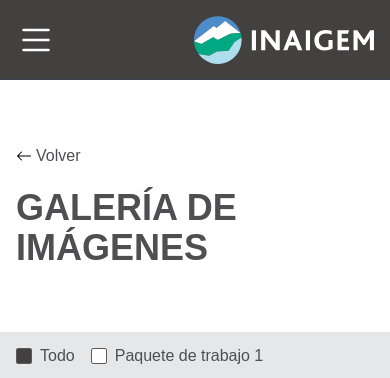
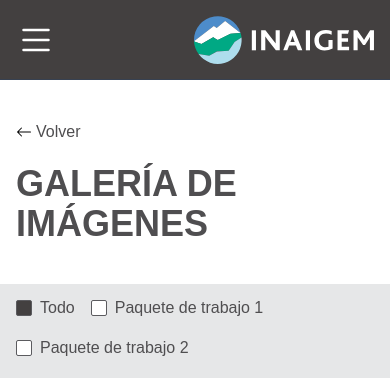
Before and after one commit to Viktorsmith-bit/dig-perugrows, a Next.js app: page /galeria in a window 390 px wide. Shown: the top 378 px of the page. Built offline with nearby package versions, Linux system fonts and the light colour scheme.

Commit message:
decimo commit perugrows

```diff
--- a/src/components/equipo/index.js
+++ b/src/components/equipo/index.js
@@ -18,7 +18,7 @@ export default function Equipo(){
     return(
         <div className='index'>
             <div className='flex justify-center'>
-                <div className='flex-1 lg:max-w-7xl px-4 lg:px-0 py-16'>
+                <div className='flex-1 lg:max-w-7xl px-4 lg:px-0 py-10 lg:py-16'>
                     <Link href='/'>
                         <div className='flex items-center gap-1 w-20 cursor-pointer'>
                             <svg xmlns="http://www.w3.org/2000/svg" width="16" height="16" fill="currentColor" class="bi bi-arrow-left" viewBox="0 0 16 16">
--- a/src/components/galeria/index.js
+++ b/src/components/galeria/index.js
@@ -37,7 +37,7 @@ export default function Galeria(){
     }
     return(
         <div className=''>
-            <div className='flex-1 lg:max-w-7xl mx-auto px-4 lg:px-0 py-16'>
+            <div className='flex-1 lg:max-w-7xl mx-auto px-4 lg:px-0 py-10 lg:py-16'>
                 <Link href='/'>
                     <div className='flex items-center gap-1 cursor-pointer w-20'>
                         <svg xmlns="http://www.w3.org/2000/svg" width="16" height="16" fill="currentColor" class="bi bi-arrow-left" viewBox="0 0 16 16">
--- a/src/components/produccion/index.js
+++ b/src/components/produccion/index.js
@@ -19,7 +19,7 @@ export default function Galeria(){
 
     return(
         <div className=''>
-            <div className='flex-1 lg:max-w-7xl mx-auto px-4 lg:px-0 py-16'>
+            <div className='flex-1 lg:max-w-7xl mx-auto px-4 lg:px-0 py-10 lg:py-16'>
                 <Link href='/'>
                     <div className='flex items-center gap-1 cursor-pointer w-20'>
                         <svg xmlns="http://www.w3.org/2000/svg" width="16" height="16" fill="currentColor" class="bi bi-arrow-left" viewBox="0 0 16 16">
@@ -48,6 +48,7 @@ export default function Galeria(){
                     </div>
                 </div>
             </div>
+            <img className='h-48 lg:h-64 w-full cover border-b border-gray-300' src="/logos/perugrows/ProduccionCientifica_Proyectos.jpg" />
             {state.event?<Eventos />:null}
             {state.articulos?null:<Articulos />}
             {state.tesis?null:<Tesis />}
```
Also changed, not shown: public/logos/perugrows/ProduccionCientifica_Proyectos.jpeg (added), public/logos/perugrows/ProduccionCientifica_Proyectos.jpg (added).
